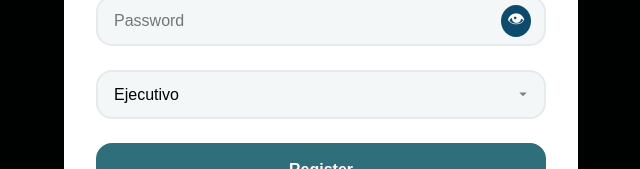
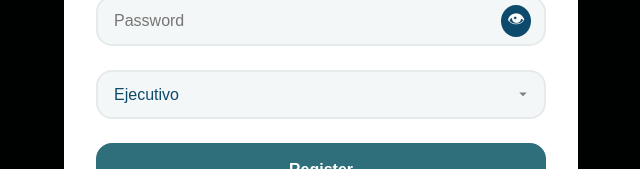
Before and after one commit to AllanDBB/bank-campaign-insights, a React (Vite) app in the folder client/: page /register in a window 1280 px wide. Shown: the part 465-634 px from the top of the page, without its empty margins (335-975 px from the left). Built offline with nearby package versions, Linux system fonts and the light colour scheme; no server answers.

Commit message:
Changing dropdown style

```diff
--- a/client/src/pages/Register/Register.module.css
+++ b/client/src/pages/Register/Register.module.css
@@ -49,6 +49,7 @@
   border-radius: 1rem;
   font-size: 1rem;
   background: #f4f7f7;
+  color: var(--primaryDark);
   cursor: pointer;
   transition: all 0.2s ease;
   appearance: none;
```
